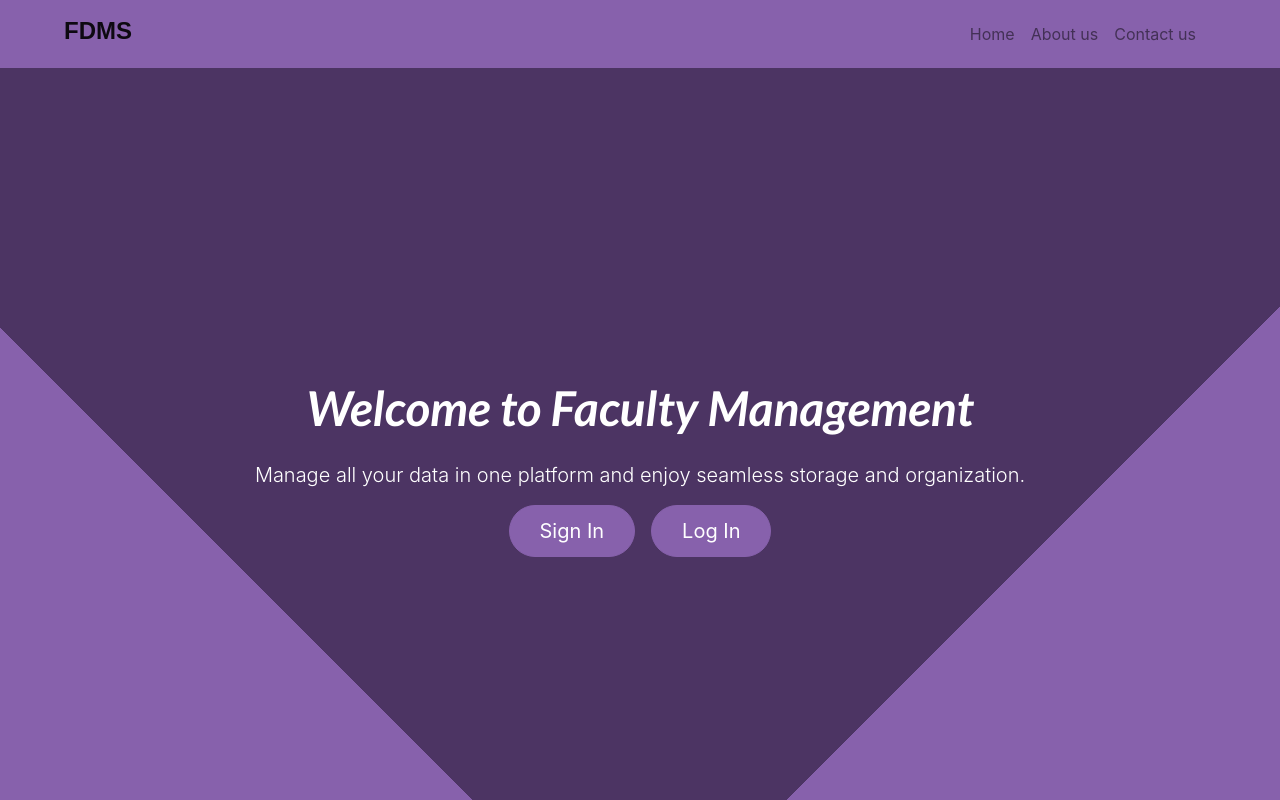
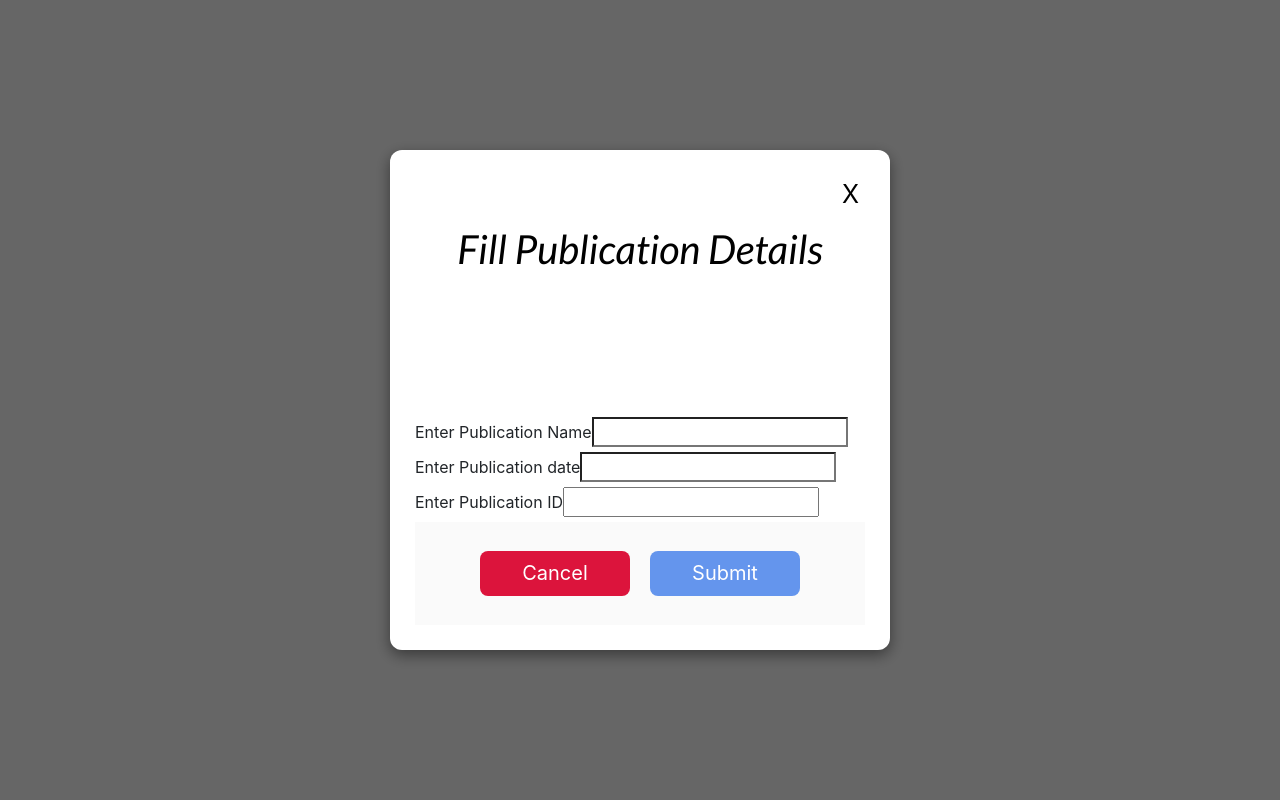
Before and after one commit to Khanshujaath007/fdms-frontend, a React (Create React App) app: page / in a window 1280 px wide. Built offline with nearby package versions, Linux system fonts and the light colour scheme.

Commit message:
Created Modal Component

```diff
--- a/public/index.html
+++ b/public/index.html
@@ -61,6 +61,8 @@
 
   <body>
     <noscript>You need to enable JavaScript to run this app.</noscript>
+    <div id="backdrop-root"></div>
+    <div id="overlay-root"></div>
     <div id="root"></div>
     <!--
       This HTML file is a template.
--- a/src/App.css
+++ b/src/App.css
@@ -1,8 +1,11 @@
 .App {
-  text-align: left;
-  height: auto ;
+  width: 100vw;
+  height: 100vh;
+  display: flex;
+  align-items: center;
+  flex-direction: column;
+  font-family: "Nunito", sans-serif;
 }
-
 
 .App-header {
   background-color: #dbdbdb;
--- a/src/App.js
+++ b/src/App.js
@@ -8,18 +8,21 @@ import Signup from "./components/SignupForm/Signup";
 import FacultyViewProfile from "./components/Dashboard/FacultyViewProfile/FacultyViewProfile";
 import FacultyHomePage from "./components/Dashboard/FacultyHomePage.js/FacultyHomePage";
 import ShareProfile from "./components/ShareProfile/ShareProfile";
-
+import Modal from "./components/Modal/Modal";
 function App() {
   return (
     <Router>
       <div className="App">
         <Routes>
-          <Route path="/" element={<Home />}></Route>
+          <Route path="/" element={<Modal />}></Route>
           <Route path="/login" element={<Login />}></Route>
           <Route path="/signup" element={<Signup />}></Route>
           <Route path="/faculty" element={<FacultyPannel />}></Route>
           <Route path="/faculty/home" element={<FacultyHomePage />}></Route>
-          <Route path="/faculty/view-profile" element={<FacultyViewProfile />}></Route>
+          <Route
+            path="/faculty/view-profile"
+            element={<FacultyViewProfile />}
+          ></Route>
           <Route
             path="/admin-dashboard/:userId"
             element={<AdminPanel />}
--- a/src/components/Dashboard/FacultyHomePage.js/FacultyHomePage.js
+++ b/src/components/Dashboard/FacultyHomePage.js/FacultyHomePage.js
@@ -4,11 +4,12 @@ import LeftMenu from "../LeftMenu";
 import { Link } from "react-router-dom";
 import "./FacultyHomePage.css";
 import menuItems from "../menuItems";
-
+import Modal from "../../Modal/Modal";
 const FacultyHomePage = () => {
   const { userId } = useParams();
   const [userData, setUserData] = useState({});
   const [firstName, setFirstName] = useState("");
+  const [openModal, setOpenModal] = useState(false);
 
   useEffect(() => {
     const fetchUserProfile = async () => {
@@ -42,9 +43,13 @@ const FacultyHomePage = () => {
           edit or delete your publications using the "Edit/Delete" button. You
           can also share your profile with others.
         </p>
-        <Link className="link" to="/faculty/add-publication">
+        {/* <Link className="link" to="/faculty/add-publication">
           Add Publication
-        </Link>
+        </Link> */}
+        <button className="link" onClick={() => setOpenModal(true)}>
+          Add Publications
+        </button>
+        {openModal && <Modal closeModal={setOpenModal} />}
         <Link className="link" to="/faculty/add-patent">
           Add Patent
         </Link>
--- /dev/null
+++ b/src/components/Modal/Modal.css
@@ -0,0 +1,71 @@
+.modalBackground {
+  display: flex;
+  position: fixed;
+  justify-content: center;
+  align-items: center;
+  width: 100vw;
+  height: 100vh;
+  z-index: 10;
+  background: rgba(0, 0, 0, 0.6);
+}
+
+.modalContainer {
+  width: 500px;
+  height: 500px;
+  border-radius: 12px;
+  background-color: white;
+  box-shadow: rgba(0, 0, 0, 0.45) 0px 5px 15px;
+  display: flex;
+  flex-direction: column;
+  padding: 25px;
+}
+
+.modalContainer .title {
+  display: inline-block;
+  text-align: center;
+  margin-top: 10px;
+}
+
+.titleCloseBtn {
+  display: flex;
+  justify-content: flex-end;
+}
+
+.titleCloseBtn button {
+  background-color: transparent;
+  border: none;
+  font-size: 25px;
+  cursor: pointer;
+}
+
+.modalContainer .body {
+  flex: 50%;
+  display: flex;
+  justify-content: center;
+  align-items: center;
+  font-size: 1.7rem;
+  text-align: center;
+}
+
+.modalContainer .footer {
+  flex: 20%;
+  display: flex;
+  justify-content: center;
+  align-items: center;
+}
+
+.modalContainer .footer button {
+  width: 150px;
+  height: 45px;
+  margin: 10px;
+  border: none;
+  background-color: cornflowerblue;
+  color: white;
+  border-radius: 8px;
+  font-size: 20px;
+  cursor: pointer;
+}
+
+#cancelBtn {
+  background-color: crimson;
+}
--- /dev/null
+++ b/src/components/Modal/Modal.js
@@ -0,0 +1,48 @@
+import React from "react";
+import ReactDOM from "react-dom";
+import "./Modal.css";
+
+const ModalOverlay = (props) => {
+  return (
+    <>
+      <div className="modalBackground">
+        <div className="modalContainer">
+          <div className="titleCloseBtn">
+            <button onClick={() => props.closeModal(false)}>X</button>
+          </div>
+          <div className="title">
+            <h1>Fill Publication Details</h1>
+          </div>
+          <div className="body"></div>
+          {/* render content from props below */}
+          <form>
+            <label for="name">Enter Publication Name</label>
+            <input type="text" id="name"></input>
+            <label for="date">Enter Publication date</label>
+            <input type="text" id="date"></input>
+            <label for="ID">Enter Publication ID</label>
+            <input type="number" id="ID"></input>
+          </form>
+          <div className="footer">
+            <button onClick={() => props.closeModal(false)} id="cancelBtn">
+              Cancel
+            </button>
+            <button>Submit</button>
+          </div>
+        </div>
+      </div>
+    </>
+  );
+};
+const Modal = (props) => {
+  return (
+    <>
+      {ReactDOM.createPortal(
+        <ModalOverlay closeModal={props.closeModal} />,
+        document.getElementById("overlay-root")
+      )}
+    </>
+  );
+};
+
+export default Modal;
```
